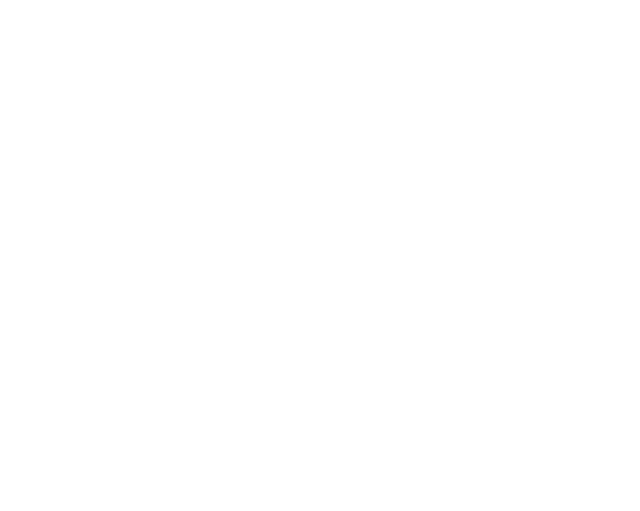
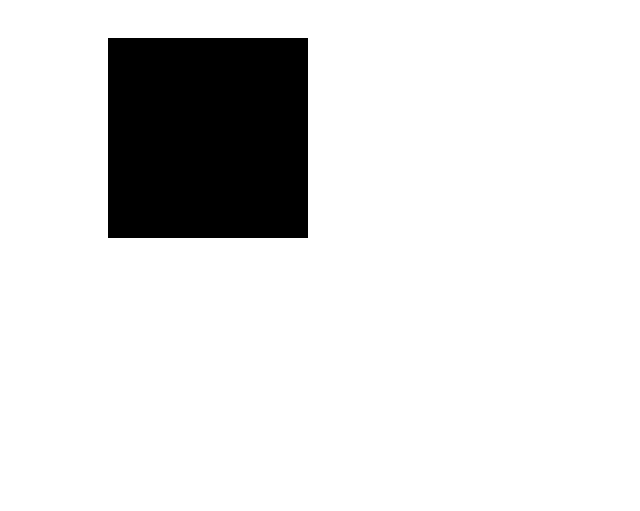
Before and after one commit to matherlyr/SVGPrep, a plain HTML site: page index.html in a window 1280 px wide. Shown: the whole page, without its empty margins (0-640 px from the left). Drawn offline with Linux system fonts and the light colour scheme.

Commit message:
Update index.html

```diff
--- a/index.html
+++ b/index.html
@@ -1,7 +1,7 @@
 <html>
 <body>
 
-<svg width="500" height="50>
+<svg width="500" height="500">
 <rect x="100" y="30" width="200" height="200"/>
 <svg>
 
```
